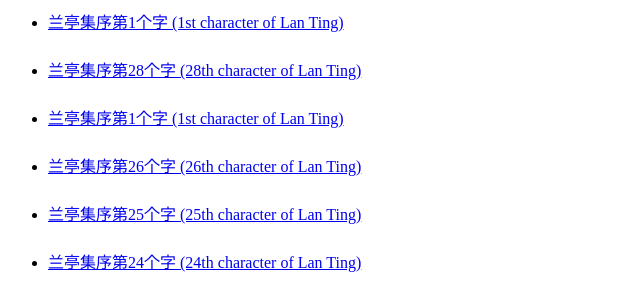
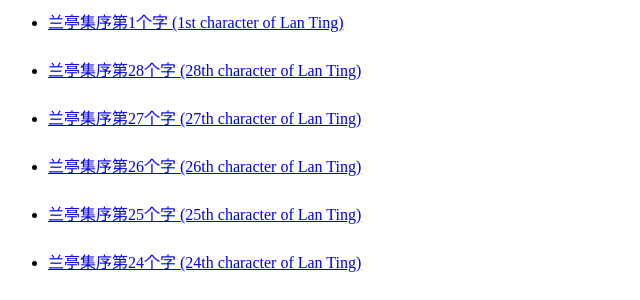
Before and after one commit to shengzhe/livecalligraphy, a Jekyll site: the page built from index.html, in a window 1280 px wide and 900 px high, scrolled down 2310 px. Shown: the part 150-450 px from the top of the window, without its empty margins (0-640 px from the left). Built offline with Jekyll 4.4.1, drawn with Linux system fonts in a browser that asks for light colours; Markdown is read by kramdown in place of the engine named in the settings.

Commit message:
Update _posts/2012-08-31-LanTing-27.html

```diff
--- a/_posts/2012-08-31-LanTing-27.html
+++ b/_posts/2012-08-31-LanTing-27.html
@@ -1,6 +1,6 @@
 ---
 layout: default
-title: 兰亭集序第1个字 (1st character of Lan Ting)
+title: 兰亭集序第27个字 (27th character of Lan Ting)
 ---
 <h1>賢</h1>
 <p>简体：贤[xián]</p>
```
